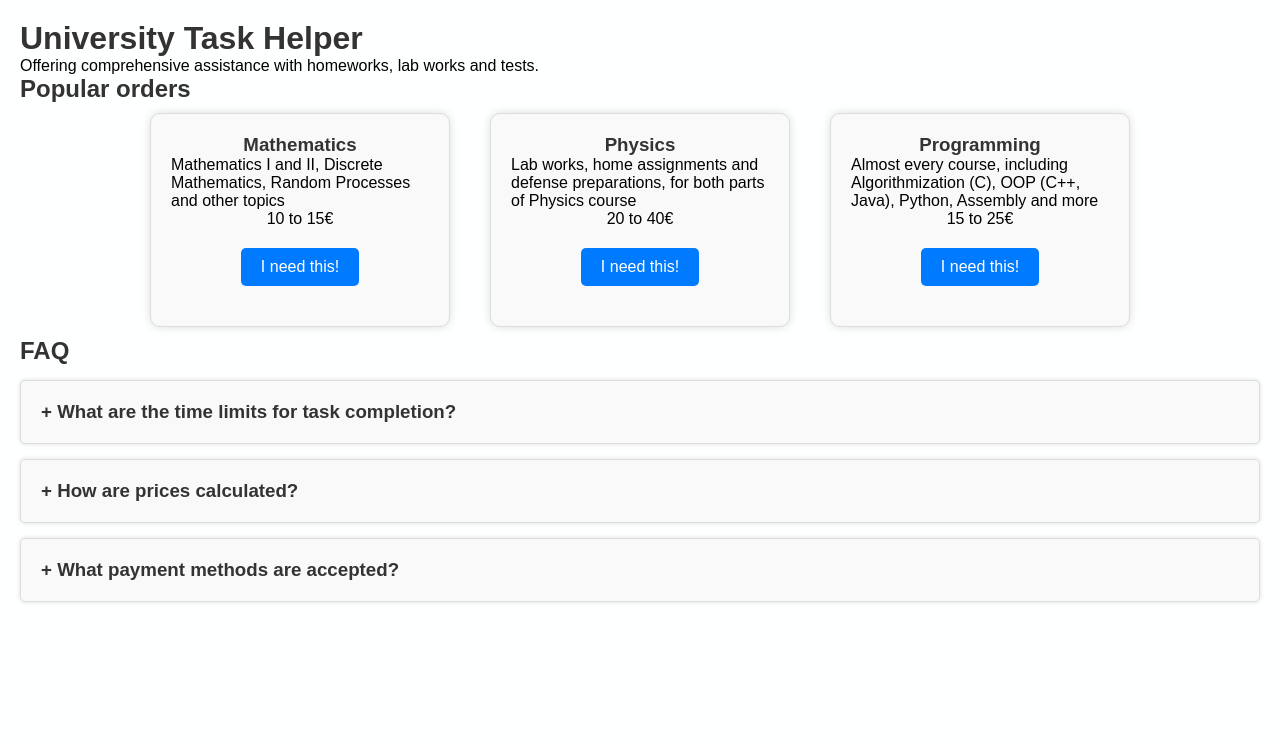
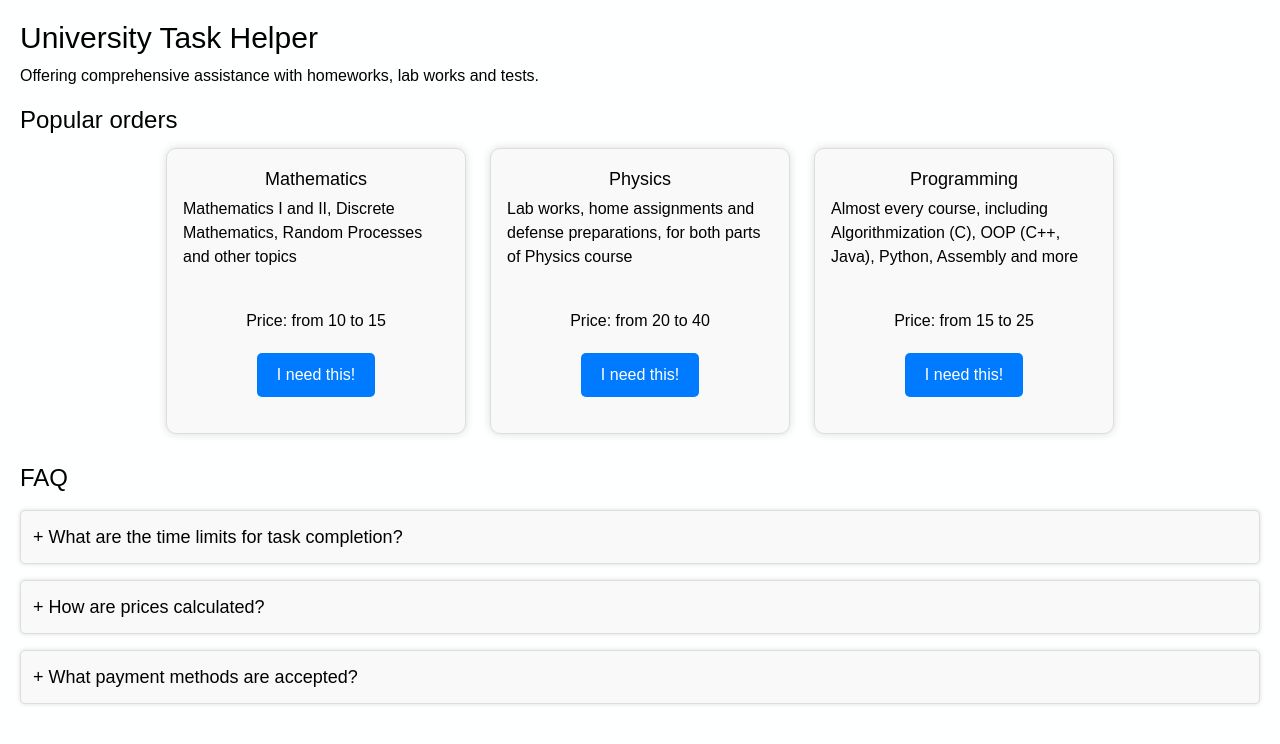
Before and after one commit to hinkalnya/hinkalnya.github.io, a React (Create React App) app: page / in a window 1280 px wide. Shown: the top 744 px of the page. Built offline with nearby package versions, Linux system fonts and the light colour scheme.

Commit message:
Converted some elements to Tailwind CSS

```diff
--- a/package.json
+++ b/package.json
@@ -34,5 +34,8 @@
       "last 1 firefox version",
       "last 1 safari version"
     ]
+  },
+  "devDependencies": {
+    "tailwindcss": "^3.4.7"
   }
 }
--- a/src/App.jsx
+++ b/src/App.jsx
@@ -7,18 +7,18 @@ const App = () => {
     return (
         <div className="container">
             <header>
-                <h1>University Task Helper</h1>
-                <p>
+                <h1 className="text-3xl">University Task Helper</h1>
+                <p className="mt-2">
                     Offering comprehensive assistance with homeworks, lab works
                     and tests.
                 </p>
             </header>
             <section>
-                <h2>Popular orders</h2>
+                <h2 className="text-2xl mt-4">Popular orders</h2>
                 <PopularTasks />
             </section>
             <section>
-                <h2>FAQ</h2>
+                <h2 className="text-2xl mt-4">FAQ</h2>
                 <FaqSection faqs={faqData} />
             </section>
         </div>
--- a/src/components/Faq.jsx
+++ b/src/components/Faq.jsx
@@ -2,12 +2,16 @@ import React, { useState } from "react"
 
 const Faq = ({ faq: { question, answer } }) => {
     const [isOpen, setIsOpen] = useState(false)
+    const toggleIsOpen = () => setIsOpen(!isOpen)
 
-    const headerElement = <h3>+ {question}</h3>
-    const answerElement = isOpen && <p>{answer}</p>
+    const headerElement = <h3 className="text-lg">+ {question}</h3>
+    const answerElement = isOpen && <p className="mt-2">{answer}</p>
 
     return (
-        <div onClick={() => setIsOpen(!isOpen)} className="faq-item">
+        <div
+            onClick={toggleIsOpen}
+            className="faq-item mt-4 p-3 cursor-pointer select-none"
+        >
             {headerElement}
             {answerElement}
         </div>
--- a/src/components/Task.jsx
+++ b/src/components/Task.jsx
@@ -2,13 +2,13 @@ import React from "react"
 
 function Task({ title, description, price }) {
     return (
-        <div className="task">
-            <h3>{title}</h3>
+        <div className="task m-3 p-4 max-h-full duration-500">
+            <h3 className="text-lg mb-1">{title}</h3>
 
-            <p className="description">{description}</p>
+            <p className="mb-10">{description}</p>
 
             <p className="price">
-                {price.min} to {price.max}€
+                Price: from {price.min} to {price.max}
             </p>
 
             <button className="accept">I need this!</button>
--- a/src/index.css
+++ b/src/index.css
@@ -1,8 +1,6 @@
-* {
-    margin: 0;
-    padding: 0;
-    box-sizing: border-box;
-}
+@tailwind base;
+@tailwind components;
+@tailwind utilities;
 
 body {
     font-family: Arial, sans-serif;
@@ -13,12 +11,6 @@ body {
 
 .container {
     padding: 20px;
-}
-
-h1,
-h2,
-h3 {
-    color: #333;
 }
 
 button {
@@ -40,13 +32,8 @@ button:hover {
 .popular-tasks {
     display: flex;
     flex-wrap: wrap;
-    gap: 20px;
+    gap: auto;
     justify-content: center;
-}
-
-.faq-section {
-    cursor: pointer;
-    user-select: none;
 }
 
 .faq-item {
@@ -54,8 +41,6 @@ button:hover {
     border: 1px solid #ddd;
     border-radius: 5px;
     box-shadow: 0px 0px 5px #ddd;
-    padding: 20px;
-    margin-top: 15px;
 }
 
 .faq-item:hover {
@@ -67,17 +52,13 @@ button:hover {
     flex-direction: column;
     align-items: center;
     max-width: 300px;
-    padding: 20px;
-    margin: 10px;
 
     background-color: #f9f9f9;
     border: 1px solid #ddd;
     border-radius: 10px;
     box-shadow: 0px 0px 10px #ddd;
-    transition-duration: 0.3s;
 }
 
 .task:hover {
     box-shadow: 0px 0px 10px #aaa;
-    transform: scale(1.02);
 }
--- /dev/null
+++ b/tailwind.config.js
@@ -0,0 +1,14 @@
+/** @type {import('tailwindcss').Config} */
+module.exports = {
+    content: [
+        "./public/index.html",
+        "./src/*.{html,js,jsx}",
+        "./src/pages/**/*.jsx",
+        "./src/modules/**/*.jsx",
+        "./src/components/**/*.jsx",
+    ],
+    theme: {
+        extend: {},
+    },
+    plugins: [],
+}
```
Also changed, not shown: 1 other file (tests, documents, lock files or other folders).
